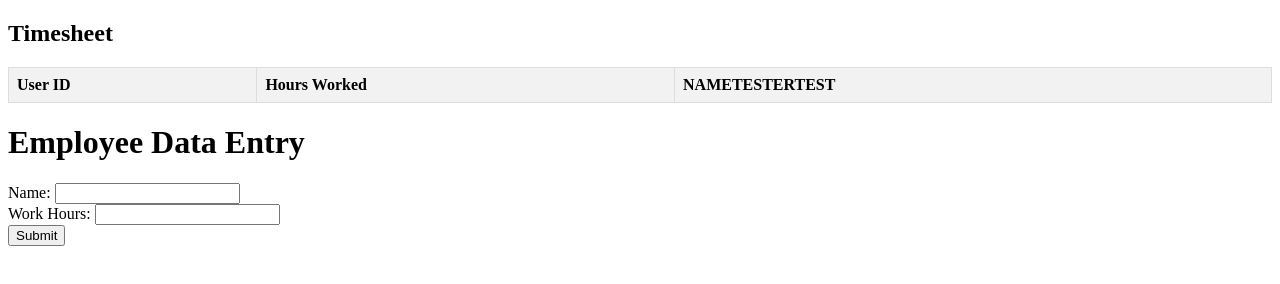
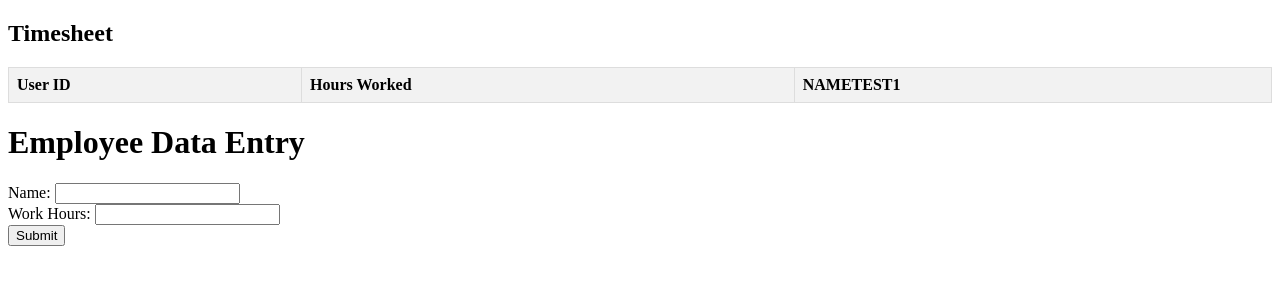
Before and after one commit to josephtawil/Delta_Timesheet, a website: page home.html in a window 1280 px wide. Drawn offline with Linux system fonts and the light colour scheme; no server answers.

Commit message:
modified html

```diff
--- a/home.html
+++ b/home.html
@@ -35,7 +35,7 @@
           <th>Date</th> -->
           <th>Hours Worked</th>
           <!-- <th>Description</th> -->
-          <th>NAMETESTERTEST</th>
+          <th>NAMETEST1</th>
         </tr>
       </thead>
       <tbody id="timesheetBody"></tbody>
```
